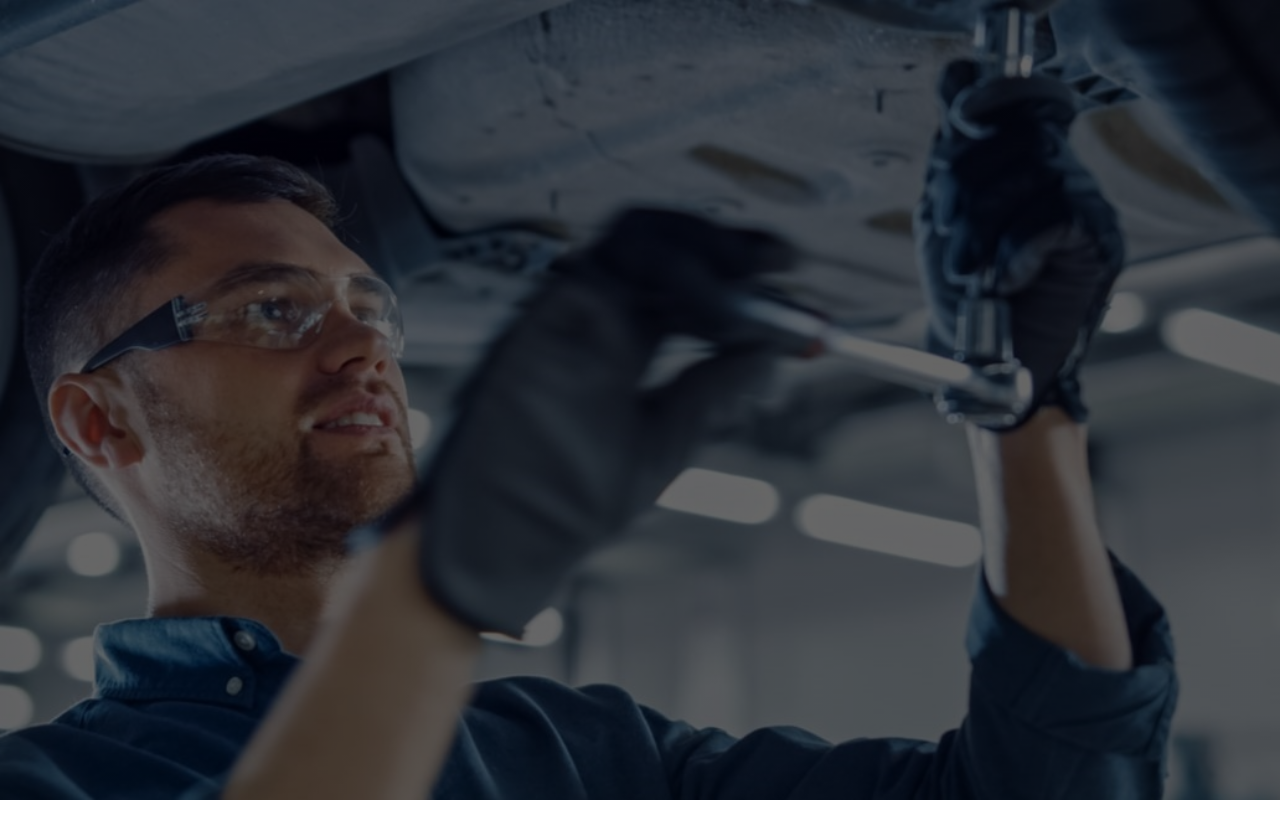
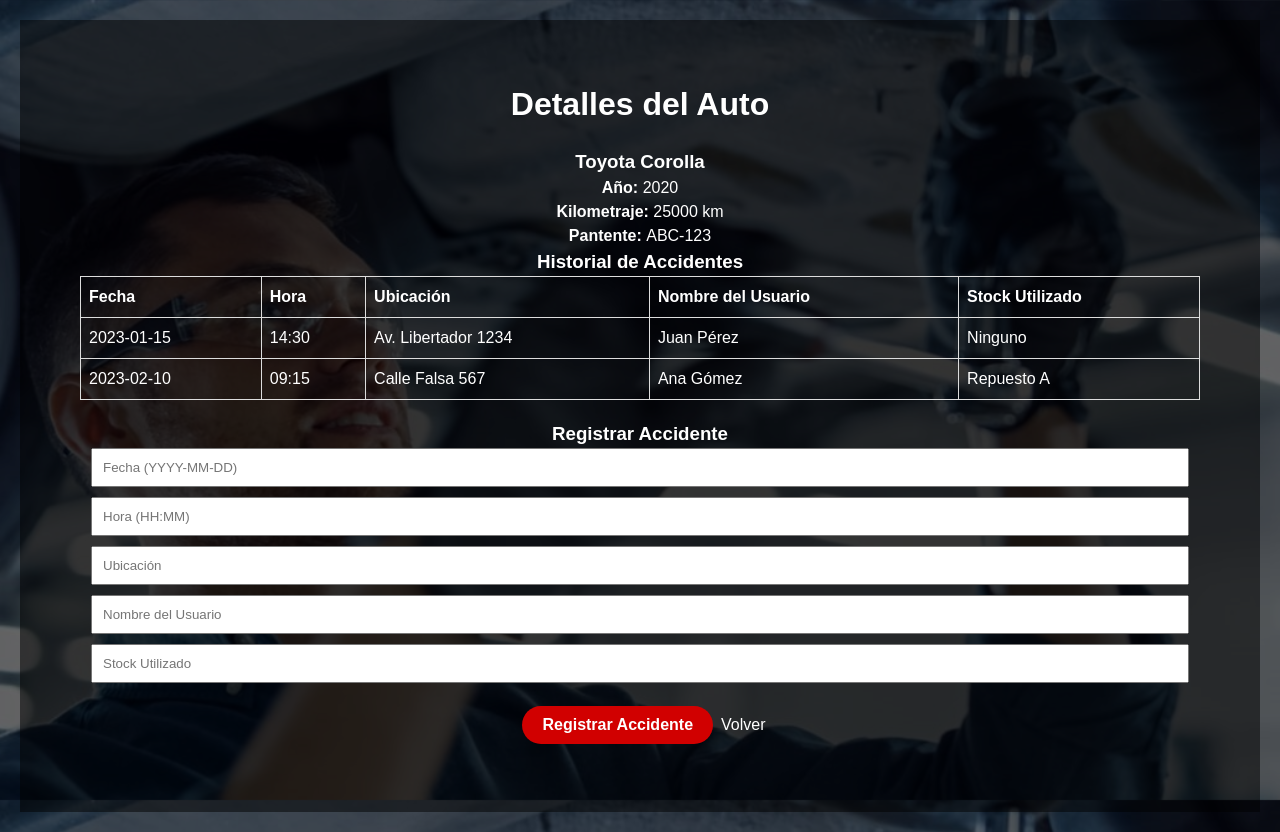
Before and after one commit to romanaq0207/radiadorSpringTp, a React (Vite) app: page /autos-accidentes/1 in a window 1280 px wide. Before the commit this address had no page. Before the commit the page ends 800 px from the top, so only its background shows below. Built offline with nearby package versions, Linux system fonts and the light colour scheme.

Commit message:
interfaz registro accidente

```diff
--- a/package.json
+++ b/package.json
@@ -40,6 +40,6 @@
     "eslint-plugin-react-hooks": "^5.1.0-rc.0",
     "eslint-plugin-react-refresh": "^0.4.9",
     "globals": "^15.9.0",
-    "vite": "^5.4.1"
+    "vite": "^5.4.8"
   }
 }
--- /dev/null
+++ b/src/Pages/AutoAccidentRegister.jsx
@@ -0,0 +1,134 @@
+import React, { useState, useEffect } from 'react';
+import { useParams, Link } from 'react-router-dom';
+import './AutoAccidentRegister.css';
+
+function AutoAccidentRegister() {
+    const { id } = useParams();
+    const [auto, setAuto] = useState({
+        id: 1,
+        marca: "Toyota",
+        modelo: "Corolla",
+        anio: 2020,
+        kilometraje: 25000,
+        nro_patente: "ABC-123"
+    });
+    const [accidentes, setAccidentes] = useState([]);
+    const [nuevoAccidente, setNuevoAccidente] = useState({ fecha: '', hora: '', ubicacion: '', nombre_usuario: '', stock_utilizado: '' });
+
+    useEffect(() => {
+        // Datos ficticios de accidentes
+        const datosAccidentes = [
+            {
+                fecha: '2023-01-15',
+                hora: '14:30',
+                ubicacion: 'Av. Libertador 1234',
+                nombre_usuario: 'Juan Pérez',
+                stock_utilizado: 'Ninguno'
+            },
+            {
+                fecha: '2023-02-10',
+                hora: '09:15',
+                ubicacion: 'Calle Falsa 567',
+                nombre_usuario: 'Ana Gómez',
+                stock_utilizado: 'Repuesto A'
+            }
+        ];
+        setAccidentes(datosAccidentes);
+    }, [id]);
+
+    const handleAddAccidente = () => {
+        const accidenteData = {
+            auto_id: auto.id,
+            ...nuevoAccidente
+        };
+
+        // Agregar el nuevo accidente a la lista
+        setAccidentes([...accidentes, accidenteData]);
+        setNuevoAccidente({ fecha: '', hora: '', ubicacion: '', nombre_usuario: '', stock_utilizado: '' });
+    };
+
+    const handleInputChange = (e) => {
+        const { name, value } = e.target;
+        setNuevoAccidente(prevState => ({ ...prevState, [name]: value }));
+    };
+
+    return (
+        <div className="auto-detail">
+            <h2>Detalles del Auto</h2>
+            <h3>{auto.marca} {auto.modelo}</h3>
+            <p><strong>Año:</strong> {auto.anio}</p>
+            <p><strong>Kilometraje:</strong> {auto.kilometraje} km</p>
+            <p><strong>Pantente: </strong> {auto.nro_patente}</p>
+
+            <h3>Historial de Accidentes</h3>
+            {accidentes.length > 0 ? (
+                <table className="maintenance-table">
+                    <thead>
+                        <tr>
+                            <th>Fecha</th>
+                            <th>Hora</th>
+                            <th>Ubicación</th>
+                            <th>Nombre del Usuario</th>
+                            <th>Stock Utilizado</th>
+                        </tr>
+                    </thead>
+                    <tbody>
+                        {accidentes.map((item, index) => (
+                            <tr key={index}>
+                                <td>{item.fecha}</td>
+                                <td>{item.hora}</td>
+                                <td>{item.ubicacion}</td>
+                                <td>{item.nombre_usuario}</td>
+                                <td>{item.stock_utilizado}</td>
+                            </tr>
+                        ))}
+                    </tbody>
+                </table>
+            ) : (
+                <p>No se encontraron registros de accidentes.</p>
+            )}
+
+            <h3>Registrar Accidente</h3>
+            <input
+                type="text"
+                name="fecha"
+                placeholder="Fecha (YYYY-MM-DD)"
+                value={nuevoAccidente.fecha}
+                onChange={handleInputChange}
+            />
+            <input
+                type="text"
+                name="hora"
+                placeholder="Hora (HH:MM)"
+                value={nuevoAccidente.hora}
+                onChange={handleInputChange}
+            />
+            <input
+                type="text"
+                name="ubicacion"
+                placeholder="Ubicación"
+                value={nuevoAccidente.ubicacion}
+                onChange={handleInputChange}
+            />
+            <input
+                type="text"
+                name="nombre_usuario"
+                placeholder="Nombre del Usuario"
+                value={nuevoAccidente.nombre_usuario}
+                onChange={handleInputChange}
+            />
+            <input
+                type="text"
+                name="stock_utilizado"
+                placeholder="Stock Utilizado"
+                value={nuevoAccidente.stock_utilizado}
+                onChange={handleInputChange}
+            />
+            <button onClick={handleAddAccidente}>Registrar Accidente</button>
+
+            <Link to="/gestion-autos" className="back-link">Volver</Link>
+        </div>
+    );
+}
+
+export default AutoAccidentRegister;
--- a/src/assets/App.jsx
+++ b/src/assets/App.jsx
@@ -24,6 +24,7 @@ import RoutesVerify from "../Pages/RoutesVerify";
 import RouteViewVerify from "../Pages/RouteViewVerify";
 import ReportManagement from "../Pages/ReportManagement";
 import RouteCreate from "../Pages/RouteCreate";
+import AutoAccidentRegister from "../Pages/AutoAccidentRegister";
 
 const App = () => {
   // Mueve el useContext adentro del AuthProvider
@@ -69,6 +70,7 @@ const AuthConsumer = () => {
           <Route path="/rutas/:id" element={<RouteViewVerify />} />
           <Route path="/reportes-gerencia" element={<ReportManagement />} />
           <Route path="/crear-ruta" element={<RouteCreate />} />
+          <Route path="/autos-accidentes/:id" element={<AutoAccidentRegister />} /> {/* Nueva ruta añadida */}
         </Routes>
       </main>
     </>
```
Also changed, not shown: src/Pages/AutoAccidentRegister.css (added), 1 other file (tests, documents, lock files or other folders).
